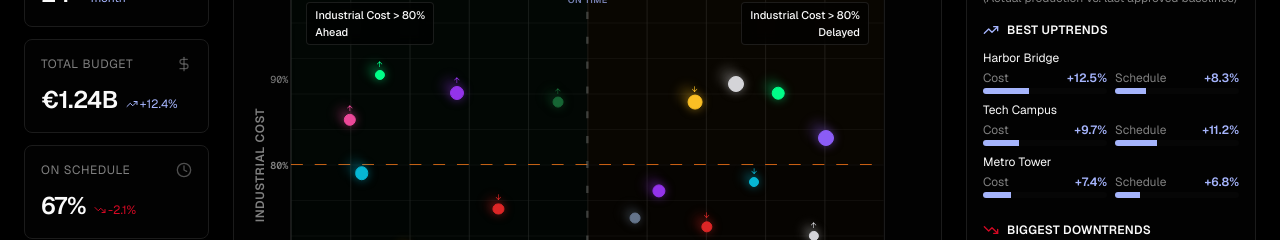
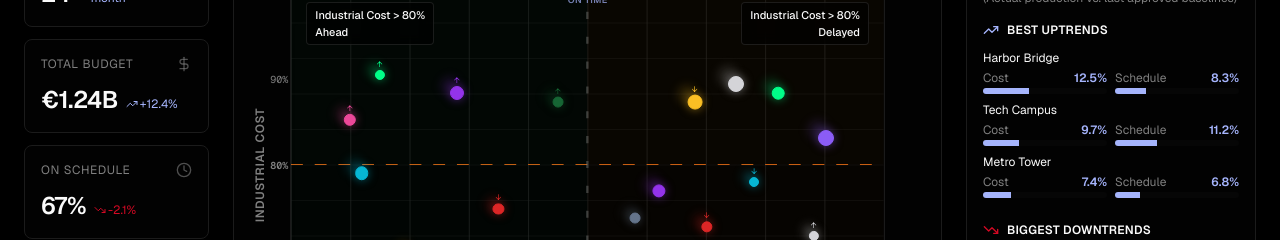
Before and after one commit to danielrebelo-volis/v0-volis-build-dashboard, a Next.js app: page / in a window 1280 px wide. Shown: the part 242-482 px from the top of the page. Built offline with nearby package versions, Linux system fonts and the light colour scheme.

Commit message:
feat: adjust cost trend values and formatting in trends section

```diff
--- a/components/trends-section.tsx
+++ b/components/trends-section.tsx
@@ -19,9 +19,9 @@ export function TrendsSection() {
 
   // Mock data for projects with downtrends
   const downtrends: TrendProject[] = [
-    { id: "4", name: "Riverside Homes", costTrend: -15.3, scheduleTrend: -9.5 },
-    { id: "5", name: "Industrial Park", costTrend: -11.2, scheduleTrend: -7.8 },
-    { id: "6", name: "Skyline Plaza", costTrend: -8.6, scheduleTrend: -5.2 },
+    { id: "4", name: "Riverside Homes", costTrend: 15.3, scheduleTrend: -9.5 },
+    { id: "5", name: "Industrial Park", costTrend: 11.2, scheduleTrend: -7.8 },
+    { id: "6", name: "Skyline Plaza", costTrend: 8.6, scheduleTrend: -5.2 },
   ]
 
   return (
@@ -46,7 +46,7 @@ export function TrendsSection() {
                   <div className="flex-1">
                     <div className="flex items-center justify-between mb-0.5">
                       <span className="text-xs text-muted-foreground">Cost</span>
-                      <span className="text-xs font-semibold text-success">+{project.costTrend}%</span>
+                      <span className="text-xs font-semibold text-success">{project.costTrend}%</span>
                     </div>
                     <div className="h-1.5 bg-secondary/50 rounded-full overflow-hidden">
                       <div
@@ -58,7 +58,7 @@ export function TrendsSection() {
                   <div className="flex-1">
                     <div className="flex items-center justify-between mb-0.5">
                       <span className="text-xs text-muted-foreground">Schedule</span>
-                      <span className="text-xs font-semibold text-success">+{project.scheduleTrend}%</span>
+                      <span className="text-xs font-semibold text-success">{project.scheduleTrend}%</span>
                     </div>
                     <div className="h-1.5 bg-secondary/50 rounded-full overflow-hidden">
                       <div
```
